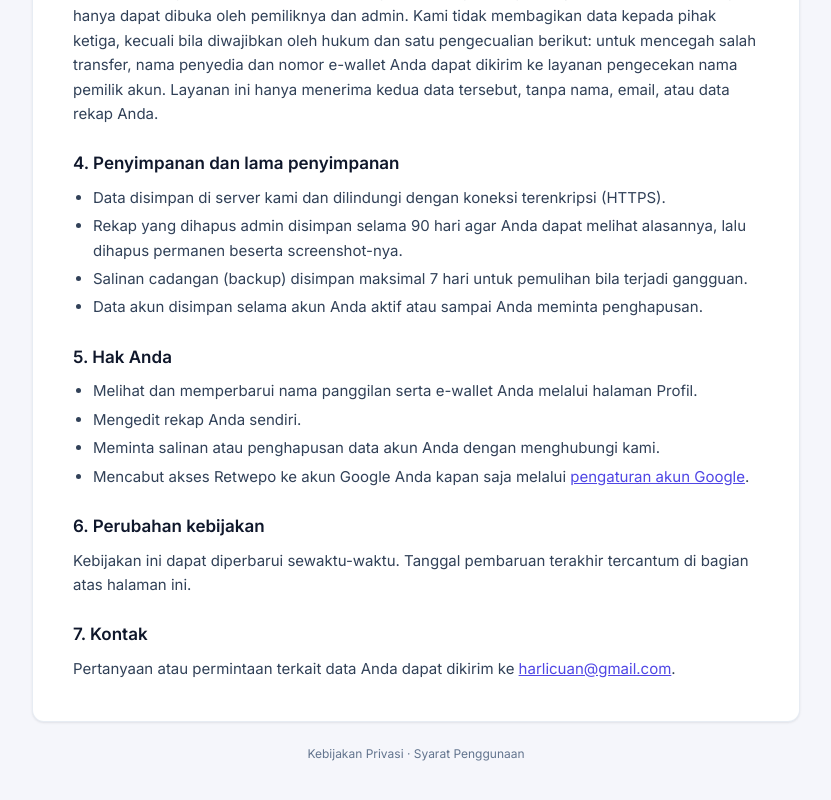
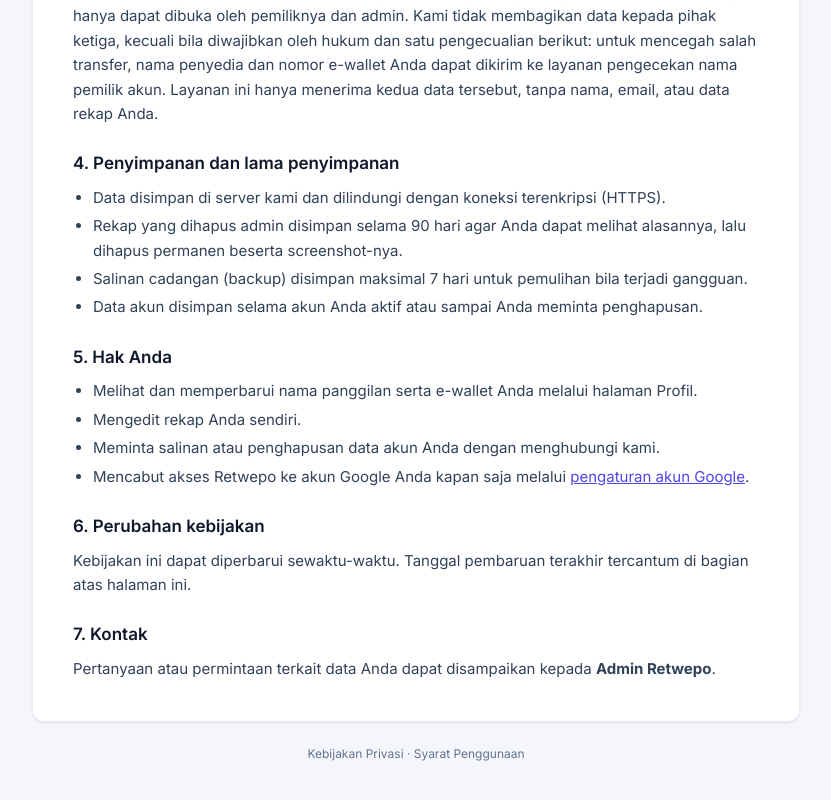
Before and after one commit to iwanharli/retwepo, a SvelteKit app: page /privacy in a window 1280 px wide. Shown: the part 1031-1831 px from the top of the page, without its empty margins (224-1055 px from the left). Built offline with nearby package versions, Linux system fonts and the light colour scheme.

Commit message:
Halaman privasi & syarat: kontak jadi Admin Retwepo (tanpa email)

```diff
--- a/src/routes/privacy/+page.svelte
+++ b/src/routes/privacy/+page.svelte
@@ -1,6 +1,5 @@
 <script>
 	import LegalPage from '#lib/components/LegalPage.svelte';
-	const CONTACT = 'harlicuan@gmail.com';
 </script>
 
 <svelte:head>
@@ -76,6 +75,6 @@
 
 	<section>
 		<h2>7. Kontak</h2>
-		<p>Pertanyaan atau permintaan terkait data Anda dapat dikirim ke <a href="mailto:{CONTACT}">{CONTACT}</a>.</p>
+		<p>Pertanyaan atau permintaan terkait data Anda dapat disampaikan kepada <b>Admin Retwepo</b>.</p>
 	</section>
 </LegalPage>
--- a/src/routes/terms/+page.svelte
+++ b/src/routes/terms/+page.svelte
@@ -1,6 +1,5 @@
 <script>
 	import LegalPage from '#lib/components/LegalPage.svelte';
-	const CONTACT = 'harlicuan@gmail.com';
 </script>
 
 <svelte:head>
@@ -51,6 +50,6 @@
 
 	<section>
 		<h2>6. Kontak</h2>
-		<p>Hubungi <a href="mailto:{CONTACT}">{CONTACT}</a> untuk pertanyaan seputar syarat penggunaan.</p>
+		<p>Hubungi <b>Admin Retwepo</b> untuk pertanyaan seputar syarat penggunaan.</p>
 	</section>
 </LegalPage>
```
